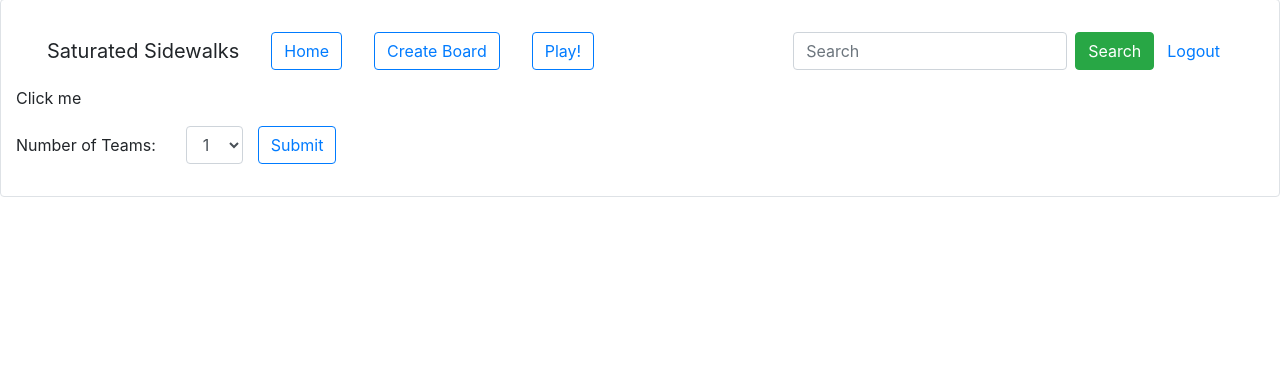
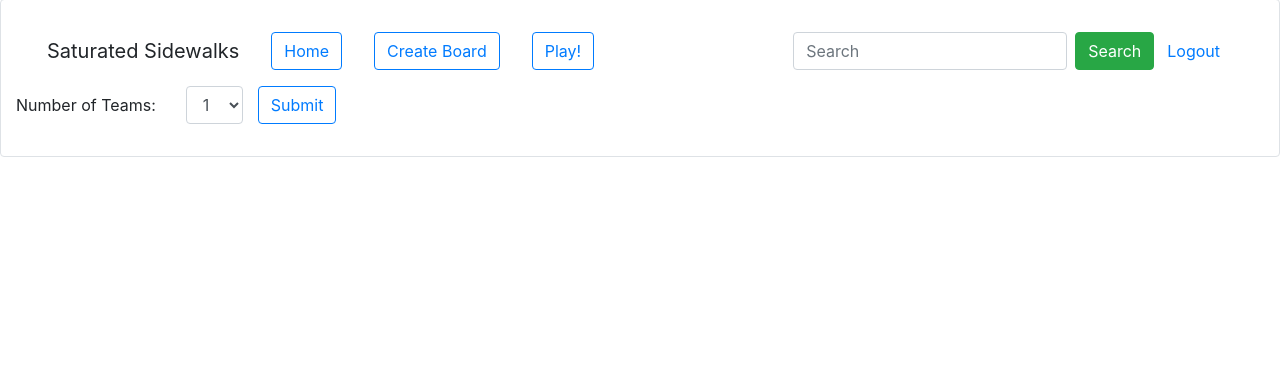
Before and after one commit to phuang00/P02_softdev, a Flask app: template templates/play.html in a window 1280 px wide. Shown: the part 17-403 px from the top of the page. Run offline with Flask 2, Linux system fonts and the light colour scheme; the template is opened without the code that fills it, so the values that code supplies are empty; parts of the project's set-up code (start-up, migrations or seed data) failed here and were passed over; some libraries are stand-ins or nearby versions.

Commit message:
removed random code

```diff
--- a/templates/play.html
+++ b/templates/play.html
@@ -5,9 +5,6 @@ Play Jeopardy!
 {% endblock %}
 
 {% block body %}
-<div id="pic" contextmenu="mymenu">
-  <p>Click me</p>
-</div>
 <form>
   <input type="hidden" name="board_id" value="{{request.args.get('board_id')}}">
   <div class="form-group row">
```
